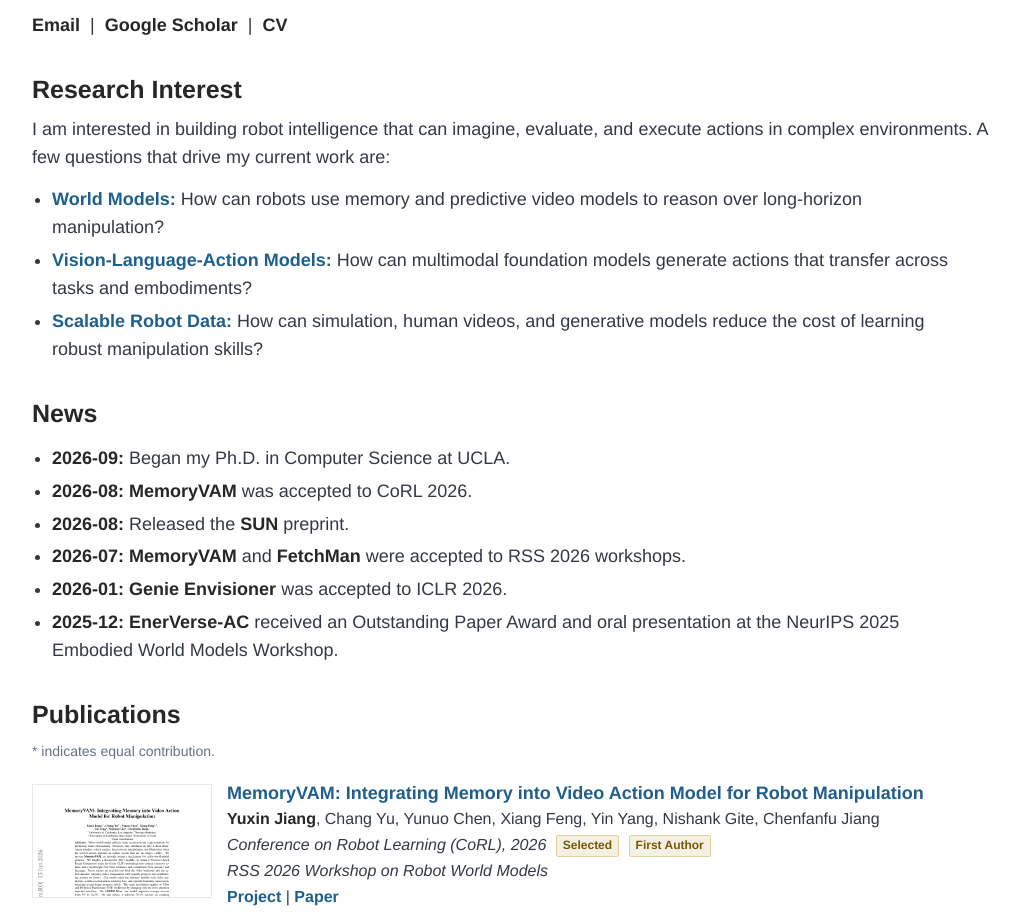
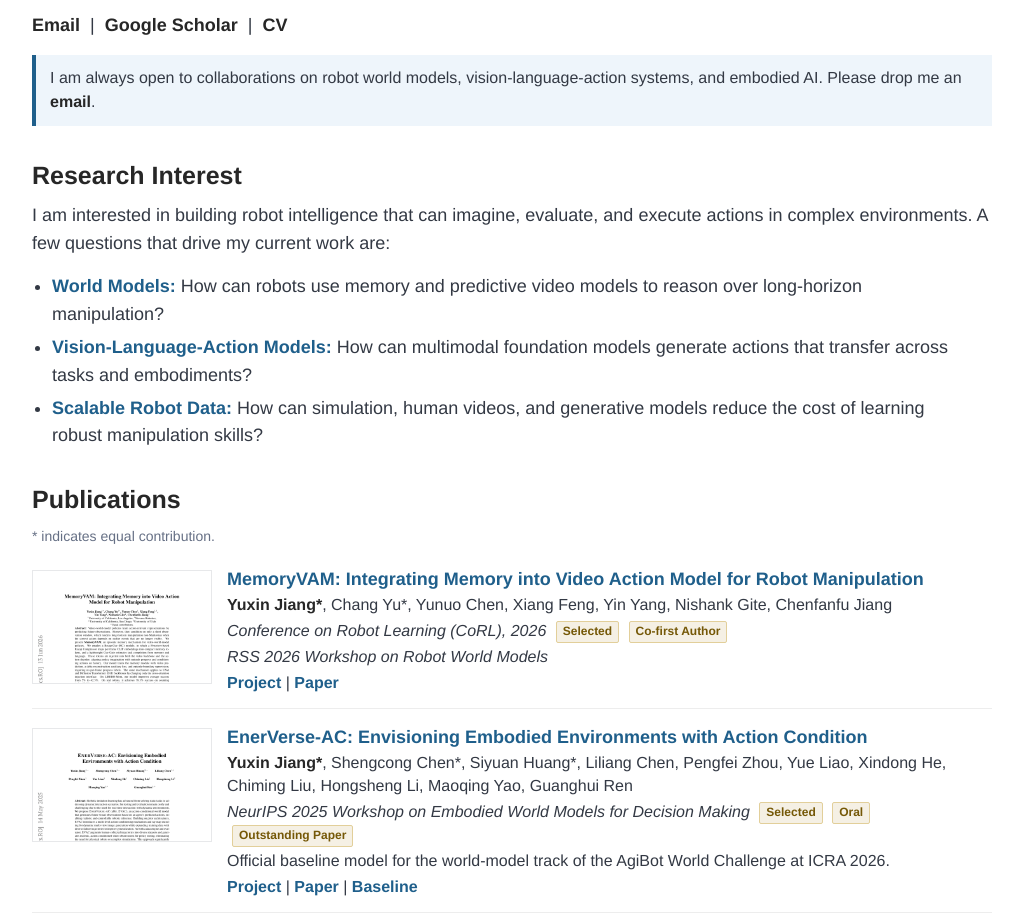
Before and after one commit to YuxinAnnaJiang/YuxinAnnaJiang.github.io, a plain HTML site: page index.html in a window 1280 px wide. Shown: the part 389-1305 px from the top of the page, without its empty margins (128-1151 px from the left). Drawn offline with Linux system fonts and the light colour scheme.

Commit message:
Refine publications and collaboration note

```diff
--- a/index.html
+++ b/index.html
@@ -19,8 +19,6 @@
       <a id="author-name" href="#top">Yuxin (Anna) Jiang</a>
       <nav id="navlist" aria-label="Section navigation">
         <a href="#about">About</a>
-        <span>/</span>
-        <a href="#news">News</a>
         <span>/</span>
         <a href="#publications">Publications</a>
         <span>/</span>
@@ -56,6 +54,11 @@
           <span>|</span>
           <a href="cv.pdf" target="_blank" rel="noreferrer"><strong>CV</strong></a>
         </p>
+
+        <p class="collab-note">
+          I am always open to collaborations on robot world models, vision-language-action systems, and embodied AI.
+          Please drop me an <a href="mailto:annaj2178@g.ucla.edu"><strong>email</strong></a>.
+        </p>
       </section>
 
       <section id="research">
@@ -71,21 +74,6 @@
         </ul>
       </section>
 
-      <section id="news">
-        <h2>News</h2>
-        <div id="news-scroll">
-          <ul>
-            <li><strong>2026-09:</strong> Began my Ph.D. in Computer Science at UCLA.</li>
-            <li><strong>2026-08:</strong> <strong>MemoryVAM</strong> was accepted to CoRL 2026.</li>
-            <li><strong>2026-08:</strong> Released the <strong>SUN</strong> preprint.</li>
-            <li><strong>2026-07:</strong> <strong>MemoryVAM</strong> and <strong>FetchMan</strong> were accepted to RSS 2026 workshops.</li>
-            <li><strong>2026-01:</strong> <strong>Genie Envisioner</strong> was accepted to ICLR 2026.</li>
-            <li><strong>2025-12:</strong> <strong>EnerVerse-AC</strong> received an Outstanding Paper Award and oral presentation at the NeurIPS 2025 Embodied World Models Workshop.</li>
-            <li><strong>2025-10:</strong> <strong>AgiBot World Colosseo</strong> was named a Best Paper Award Finalist at IROS 2025.</li>
-          </ul>
-        </div>
-      </section>
-
       <section id="publications">
         <h2>Publications</h2>
         <p class="legend">* indicates equal contribution.</p>
@@ -96,8 +84,8 @@
           </div>
           <div class="pub-main">
             <h3>MemoryVAM: Integrating Memory into Video Action Model for Robot Manipulation</h3>
-            <p><strong>Yuxin Jiang</strong>, Chang Yu, Yunuo Chen, Xiang Feng, Yin Yang, Nishank Gite, Chenfanfu Jiang</p>
-            <p><em>Conference on Robot Learning (CoRL), 2026</em> <span class="badge">Selected</span> <span class="badge">First Author</span></p>
+            <p><strong>Yuxin Jiang*</strong>, Chang Yu*, Yunuo Chen, Xiang Feng, Yin Yang, Nishank Gite, Chenfanfu Jiang</p>
+            <p><em>Conference on Robot Learning (CoRL), 2026</em> <span class="badge">Selected</span> <span class="badge">Co-first Author</span></p>
             <p><em>RSS 2026 Workshop on Robot World Models</em></p>
             <p class="pub-links">
               <a href="https://MemoryVAM.github.io/" target="_blank" rel="noreferrer">Project</a>
@@ -178,10 +166,12 @@
         </article>
 
         <article class="pub-item">
-          <div class="pub-image pub-text-image">SUN</div>
+          <div class="pub-image">
+            <img src="assets/papers/sun.png" alt="SUN paper preview" loading="lazy">
+          </div>
           <div class="pub-main">
             <h3>SUN: Persistent Programs for Language-Grounded Control-to-Learning-to-Real Policies</h3>
-            <p>with <strong>Yuxin Jiang</strong> and collaborators</p>
+            <p>Weiqi Wang, Zhi Li, Yudong Lei, David Martinez, Xiaofeng Gao, <strong>Yuxin Jiang</strong>, Chenfanfu Jiang, Yingnian Wu, Demetri Terzopoulos, Ran Gong</p>
             <p><em>arXiv preprint, 2026</em></p>
             <p class="pub-links">
               <a href="https://arxiv.org/abs/2608.31167" target="_blank" rel="noreferrer">Paper</a>
--- a/styles.css
+++ b/styles.css
@@ -153,37 +153,15 @@ strong {
   align-items: center;
 }
 
+.collab-note {
+  border-left: 4px solid var(--link);
+  background: #eef5fb;
+  padding: 11px 14px;
+  font-size: 16px;
+}
+
 #research ul strong {
   color: var(--link);
-}
-
-#news-scroll {
-  position: relative;
-  max-height: 12.5em;
-  overflow-y: auto;
-  padding-right: 12px;
-}
-
-#news-scroll ul {
-  margin-top: 0;
-  margin-bottom: 0;
-}
-
-#news-scroll::-webkit-scrollbar {
-  width: 6px;
-}
-
-#news-scroll::-webkit-scrollbar-track {
-  background: transparent;
-}
-
-#news-scroll::-webkit-scrollbar-thumb {
-  background: #cbd5e1;
-  border-radius: 3px;
-}
-
-#news-scroll::-webkit-scrollbar-thumb:hover {
-  background: var(--link);
 }
 
 .legend {
@@ -215,14 +193,6 @@ strong {
   object-fit: cover;
   object-position: top left;
   display: block;
-}
-
-.pub-text-image {
-  display: grid;
-  place-items: center;
-  color: var(--link);
-  font-size: 34px;
-  font-weight: 800;
 }
 
 .pub-main {
```
Also changed, not shown: assets/papers/sun.png (added).
